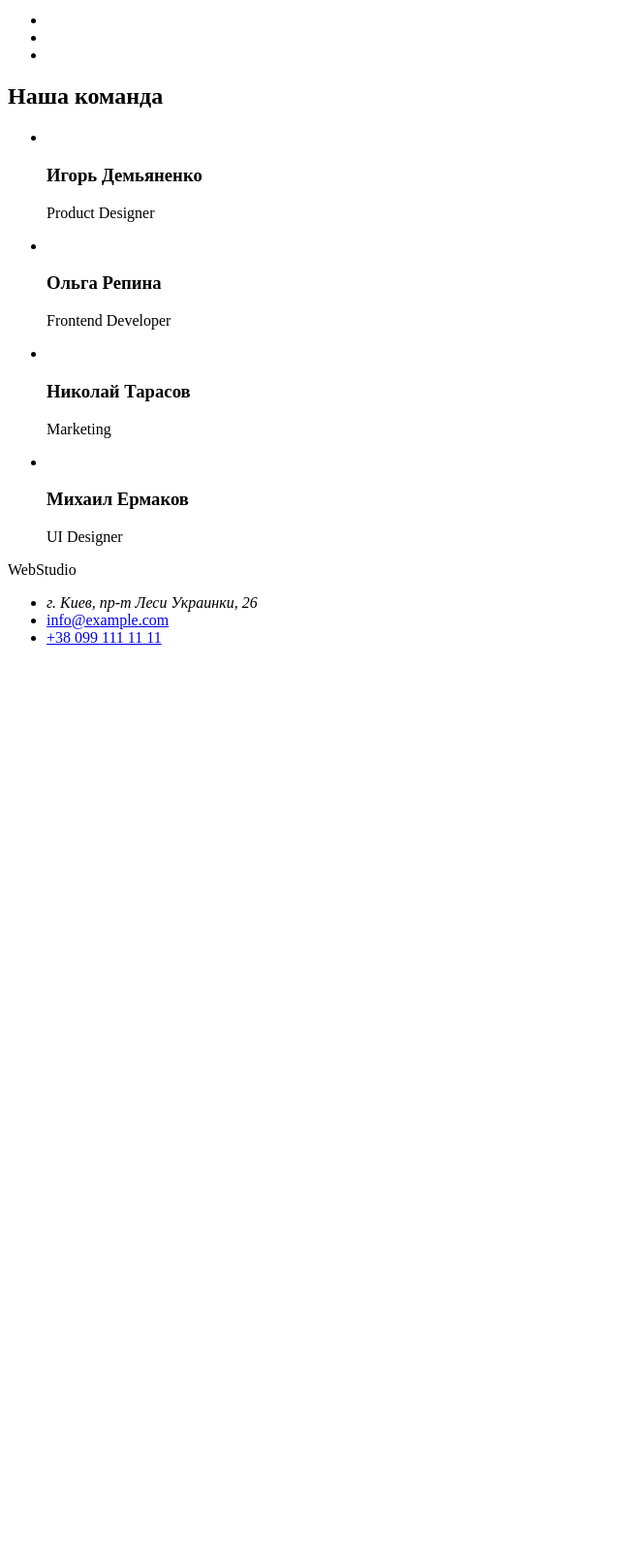
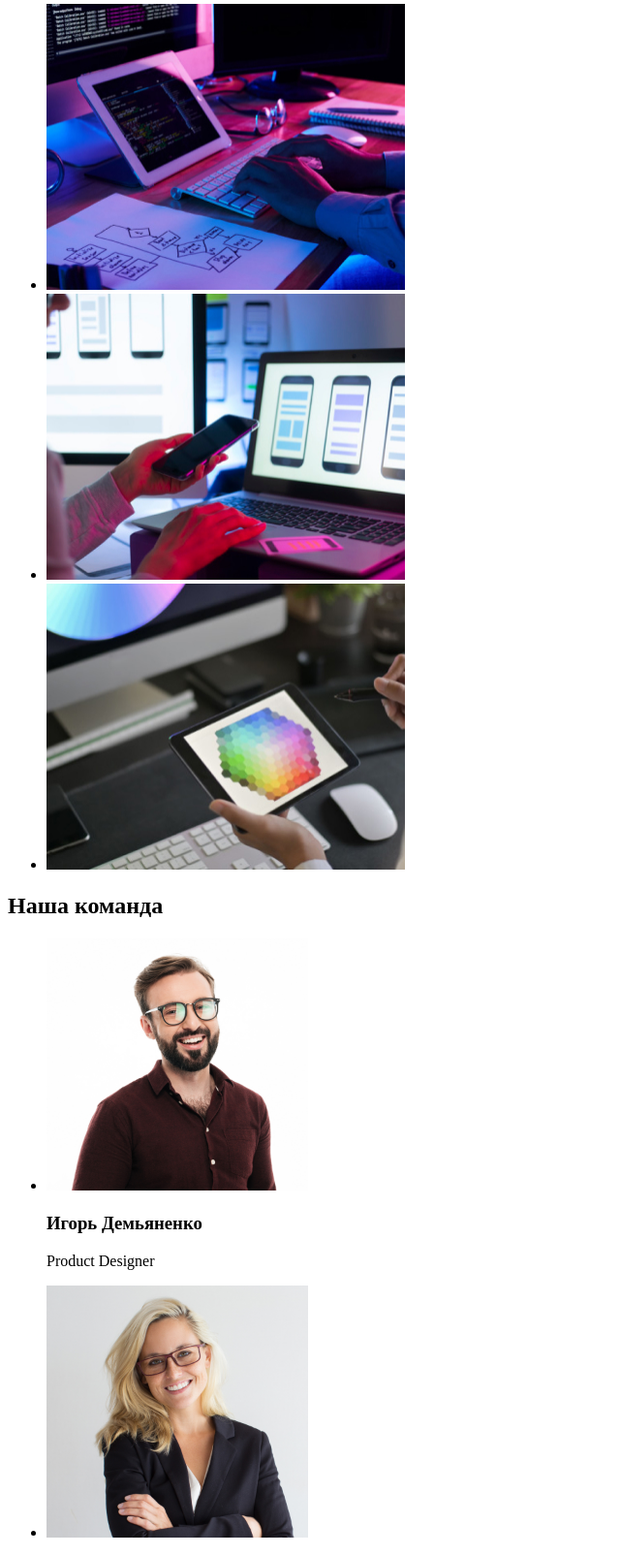
Before and after one commit to I-van-T/goit-markup-hw-01, a plain HTML site: page index.html in a window 1280 px wide. Shown: the part 590-2195 px from the top of the page at 97% size, without its empty margins (0-640 px from the left). Before the commit the page ends 1273 px from the top, so only its background shows below. Drawn offline with Linux system fonts and the light colour scheme.

Commit message:
Доработаны изображения
Доработаны изображения, так же переделаны "веб студия" в ссылку

```diff
--- a/index.html
+++ b/index.html
@@ -9,7 +9,7 @@
     <body>
         <!-- Верхняя линия -->
         <header>
-            <p>WebStudio</p>
+            <a href="/index.html">WebStudio</a>
                 <nav>
                     <ul>
                         <li><a href="">Студия</a></li>
@@ -52,13 +52,13 @@
                 <h2>Чем мы занимаемся</h2>
                 <ul>
                     <li>
-                        <img src="" alt="">
+                        <img src="/images/work1.jpg" alt="Написание кода" width="370" height="295">
                     </li>
                     <li>
-                        <img src="" alt="">
+                        <img src="/images/work2.jpg" alt="Мобильная верстка" width="370" height="295">
                     </li>
                     <li>
-                        <img src="" alt="">
+                        <img src="/images/work3.jpg" alt="Проработка дизайна" width="370" height="295">
                     </li>
                 </ul>
             </section>
@@ -67,22 +67,22 @@
                 <h2>Наша команда</h2>
                 <ul>
                     <li>
-                        <img src="" alt="">
+                        <img src="/images/team1.jpg" alt="Product Designer" width="270" height="260">
                         <h3>Игорь Демьяненко</h3>
                         <p lang="en">Product Designer</p>
                     </li>
                     <li>
-                        <img src="" alt="">
+                        <img src="/images/team2.jpg" alt="Frontend Developer" width="270" height="260">
                         <h3>Ольга Репина</h3>
                         <p lang="en">Frontend Developer</p>
                     </li>
                     <li>
-                        <img src="" alt="">
+                        <img src="/images/team3.jpg" alt="Marketing" width="270" height="260">
                         <h3>Николай Тарасов</h3>
                         <p lang="en">Marketing</p>
                     </li>
                     <li>
-                        <img src="" alt="">
+                        <img src="/images/team4.jpg" alt="UI Designer" width="270" height="260">
                         <h3>Михаил Ермаков</h3>
                         <p lang="en">UI Designer</p>
                     </li>
@@ -90,7 +90,7 @@
             </section>
         </main>
         <footer>
-            <p>WebStudio</p>
+            <a href="/index.html">WebStudio</a>
             <ul>
                 <li>
                     <address>г. Киев, пр-т Леси Украинки, 26</address>
```
Also changed, not shown: images/team1.jpg (renamed from images/team 1.jpg), images/team2.jpg (renamed from images/team 2.jpg), images/team3.jpg (renamed from images/team 3.jpg), images/team4.jpg (renamed from images/team 4.jpg), images/work1.jpg (renamed from images/work 1.jpg), images/work2.jpg (renamed from images/work 2.jpg), images/work3.jpg (renamed from images/work 3.jpg).
